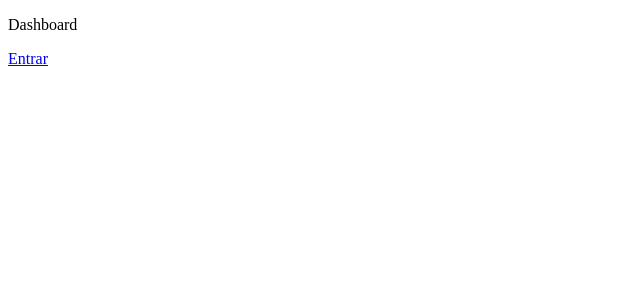
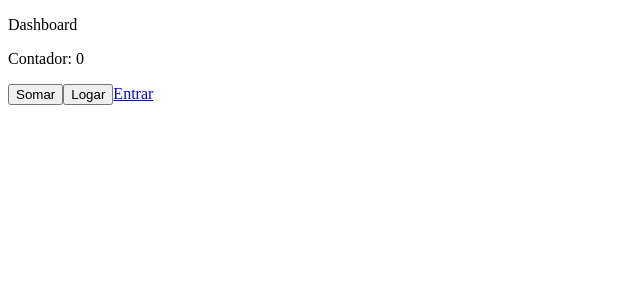
Before and after one commit to felipeDesenvolvedor/popup-engineer-frontend-admin, a React (Create React App) app: page /pagina-inicial in a window 1280 px wide. Shown: the top 300 px of the page, without its empty margins (0-640 px from the left). Built offline with nearby package versions, Linux system fonts and the light colour scheme.

Commit message:
useRef com objetos

```diff
--- a/src/app/pages/dashboard/Dashboard.tsx
+++ b/src/app/pages/dashboard/Dashboard.tsx
@@ -1,9 +1,17 @@
+import { useRef } from 'react';
 import { Link } from 'react-router-dom';
 
 export const Dashboard = () => {
+
+  const counterRef = useRef({counter:0});
+
   return (
     <>
       <p>Dashboard</p>
+      <p>Contador: {counterRef.current.counter}</p>
+
+      <button onClick={() => counterRef.current.counter++}>Somar</button>
+      <button onClick={() => console.log(counterRef.current.counter)}>Logar</button>
       <Link to='/entrar'>Entrar</Link>
     </>
   );
```
